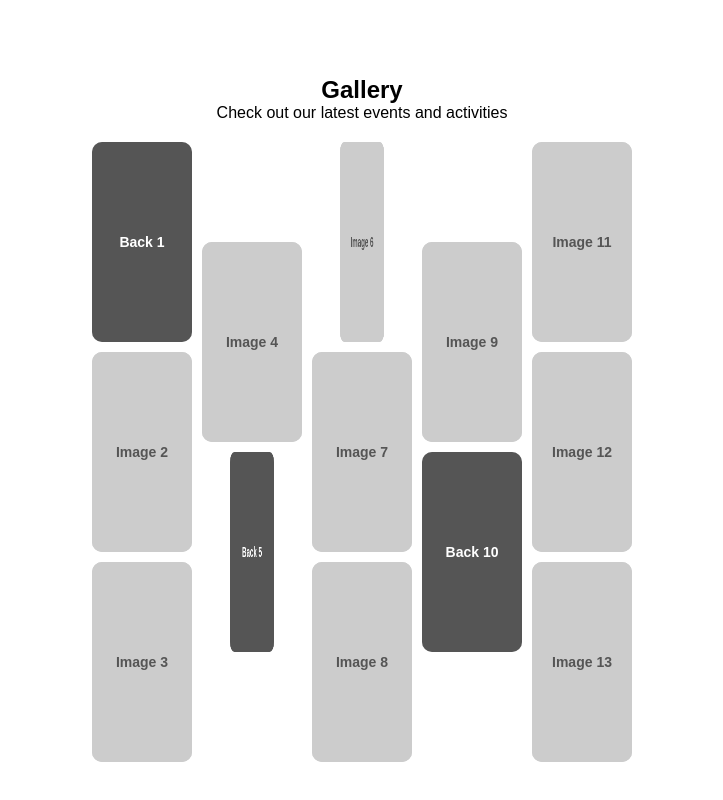
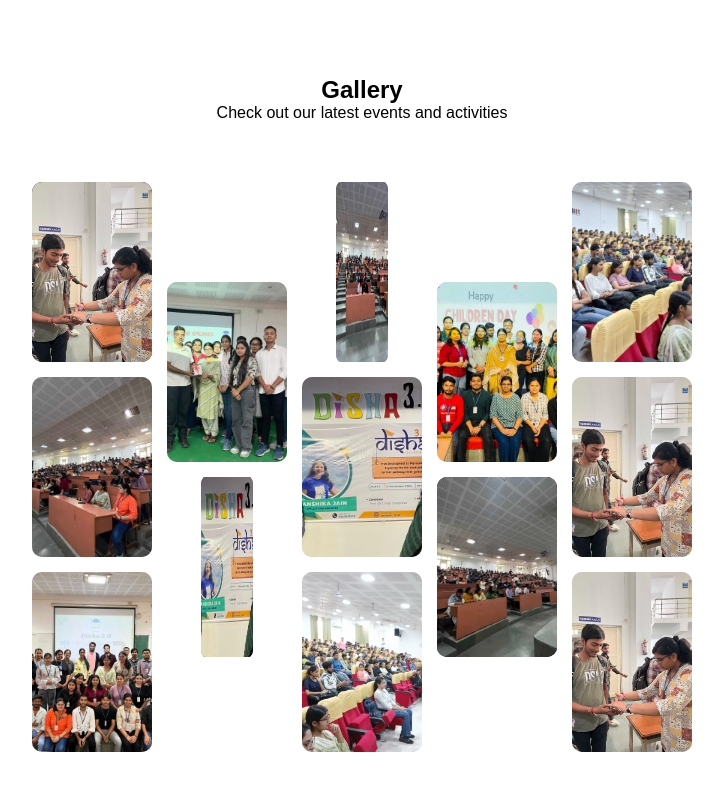
Before and after one commit to TechWhizArt/Echoes, a plain HTML site: page index.html in a window 1280 px wide. Shown: the part 2120-2920 px from the top of the page, without its empty margins (278-1001 px from the left). Drawn offline with Linux system fonts and the light colour scheme.

Commit message:
imageaded

```diff
--- a/index.html
+++ b/index.html
@@ -185,72 +185,148 @@
             <!-- Column 1 -->
             <div class="honeycomb-column column-1">
                 <div class="honeycomb-item" id="image1">
-                    <div class="front">Image 1</div>
-                    <div class="back">Back 1</div>
+                    <div class="front">
+                        <img src="src/mis1.jpeg" alt="Image 1">
+                    </div>
+                    <div class="back">
+                        <img src="src/mis1.jpeg" alt="Image 1">
+
+                    </div>
                 </div>
                 <div class="honeycomb-item" id="image2">
-                    <div class="front">Image 2</div>
-                    <div class="back">Back 2</div>
+                    <div class="front">
+                        <img src="src/hall1.jpeg" alt="Image 1">
+
+                    </div>
+                    <div class="back">
+                        <img src="src/hall4.jpeg" alt="Image 1">
+
+                    </div>
                 </div>
                 <div class="honeycomb-item" id="image3">
-                    <div class="front">Image 3</div>
-                    <div class="back">Back 3</div>
+                    <div class="front">
+                        <img src="src/grp1.jpeg" alt="Image 1">
+
+                    </div>
+                    <div class="back">
+                        <img src="src/grp4.jpeg" alt="Image 1">
+
+                    </div>
                 </div>
             </div>
 
             <!-- Column 2 -->
             <div class="honeycomb-column column-2">
                 <div class="honeycomb-item" id="image4">
-                    <div class="front">Image 4</div>
-                    <div class="back">Back 4</div>
+                    <div class="front">
+                        <img src="src/grp2.jpeg" alt="Image 1">
+
+                    </div>
+                    <div class="back">
+                        <img src="src/grp3.jpeg" alt="Image 1">
+
+                    </div>
                 </div>
                 <div class="honeycomb-item" id="image5">
-                    <div class="front">Image 5</div>
-                    <div class="back">Back 5</div>
+                    <div class="front">
+                        <img src="src/mis2.jpeg" alt="Image 1">
+                    </div>
+                    <div class="back">
+                        <img src="src/mis3.jpeg" alt="Image 1">
+
+                    </div>
                 </div>
             </div>
 
             <!-- Column 3 -->
             <div class="honeycomb-column column-3">
                 <div class="honeycomb-item" id="image6">
-                    <div class="front">Image 6</div>
-                    <div class="back">Back 6</div>
+                    <div class="front">
+                        <img src="src/hall2.jpeg" alt="Image 1">
+
+                    </div>
+                    <div class="back">
+                        <img src="src/hall3.jpeg" alt="Image 1">
+
+                    </div>
                 </div>
                 <div class="honeycomb-item" id="image7">
-                    <div class="front">Image 7</div>
-                    <div class="back">Back 7</div>
+                    <div class="front">
+                        <img src="src/mis3.jpeg" alt="Image 1">
+
+                    </div>
+                    <div class="back">
+                        <img src="src/mis1.jpeg" alt="Image 1">
+
+                    </div>
                 </div>
                 <div class="honeycomb-item" id="image8">
-                    <div class="front">Image 8</div>
-                    <div class="back">Back 8</div>
+                    <div class="front">
+                        <img src="src/hall5.jpeg" alt="Image 1">
+
+                    </div>
+                    <div class="back">
+                        <img src="src/hall1.jpeg" alt="Image 1">
+
+                    </div>
                 </div>
             </div>
 
             <!-- Column 4 -->
             <div class="honeycomb-column column-4">
                 <div class="honeycomb-item" id="image9">
-                    <div class="front">Image 9</div>
-                    <div class="back">Back 9</div>
+                    <div class="front">
+                        <img src="src/grp4.jpeg" alt="Image 1">
+
+                    </div>
+                    <div class="back">
+                        <img src="src/grp1.jpeg" alt="Image 1">
+
+                    </div>
                 </div>
                 <div class="honeycomb-item" id="image10">
-                    <div class="front">Image 10</div>
-                    <div class="back">Back 10</div>
+                    <div class="front">
+                        <img src="src/hall1.jpeg" alt="Image 1">
+
+                    </div>
+                    <div class="back">
+                        <img src="src/hall3.jpeg" alt="Image 1">
+
+                    </div>
                 </div>
             </div>
 
             <!-- Column 5 -->
             <div class="honeycomb-column column-5">
                 <div class="honeycomb-item" id="image11">
-                    <div class="front">Image 11</div>
-                    <div class="back">Back 11</div>
+                    <div class="front">
+                        <img src="src/hall4.jpeg" alt="Image 1">
+
+                    </div>
+                    <div class="back">
+                        <img src="src/hall2.jpeg" alt="Image 1">
+
+                    </div>
                 </div>
                 <div class="honeycomb-item" id="image12">
-                    <div class="front">Image 12</div>
-                    <div class="back">Back 12</div>
+                    <div class="front">
+                        <img src="src/mis1.jpeg" alt="Image 1">
+
+                    </div>
+                    <div class="back">
+                        <img src="src/mis1.jpeg" alt="Image 1">
+
+                    </div>
                 </div>
                 <div class="honeycomb-item" id="image13">
-                    <div class="front">Image 13</div>
-                    <div class="back">Back 13</div>
+                    <div class="front">
+                        <img src="src/mis1.jpeg" alt="Image 1">
+
+                    </div>
+                    <div class="back">
+                        <img src="src/mis1.jpeg" alt="Image 1">
+
+                    </div>
                 </div>
             </div>
         </div>
--- a/style.css
+++ b/style.css
@@ -647,26 +647,26 @@ section {
 .honeycomb {
     display: grid;
     grid-template-columns: repeat(5, 1fr); /* 5 columns */
-    gap: 10px;
-    padding: 20px;
+    gap: 15px;
+    padding: 60px;
 }
 
 .honeycomb-column {
     display: flex;
     flex-direction: column;
-    gap: 10px;
+    gap: 15px;
 }
 
 .honeycomb-item {
-    width: 100px;
-    height: 200px;
-    background-color: #ccc;
+    width: 120px;
+    height: 180px;
+    background-color: #ffffff;
     display: flex;
     justify-content: center;
     align-items: center;
     font-size: 14px;
     font-weight: bold;
-    color: #555;
+    color: #ffffff;
     border-radius: 10px;
     position: relative;
     transform-style: preserve-3d;
@@ -691,7 +691,7 @@ section {
 }
 
 .honeycomb-item .back {
-    background-color: #555;
+    background-color: #000000;
     color: #fff;
     transform: rotateY(180deg); /* Initially hide the back face */
 }
@@ -704,6 +704,13 @@ section {
 /* Offset for Even Columns */
 .column-2, .column-4 {
     padding-top: 100px;
+}
+
+.honeycomb-item img{
+    width:100%;
+    height:100%;
+    object-fit:cover;
+    border-radius:10px;
 }
 
 
```
Also changed, not shown: src/grp1.jpeg (added), src/grp2.jpeg (added), src/grp3.jpeg (added), src/grp4.jpeg (added), src/hall1.jpeg (added), src/hall2.jpeg (added), src/hall3.jpeg (added), src/hall4.jpeg (added), src/hall5.jpeg (added), src/mis1.jpeg (added), src/mis2.jpeg (added), src/mis3.jpeg (added), src/mis4.jpeg (added).
